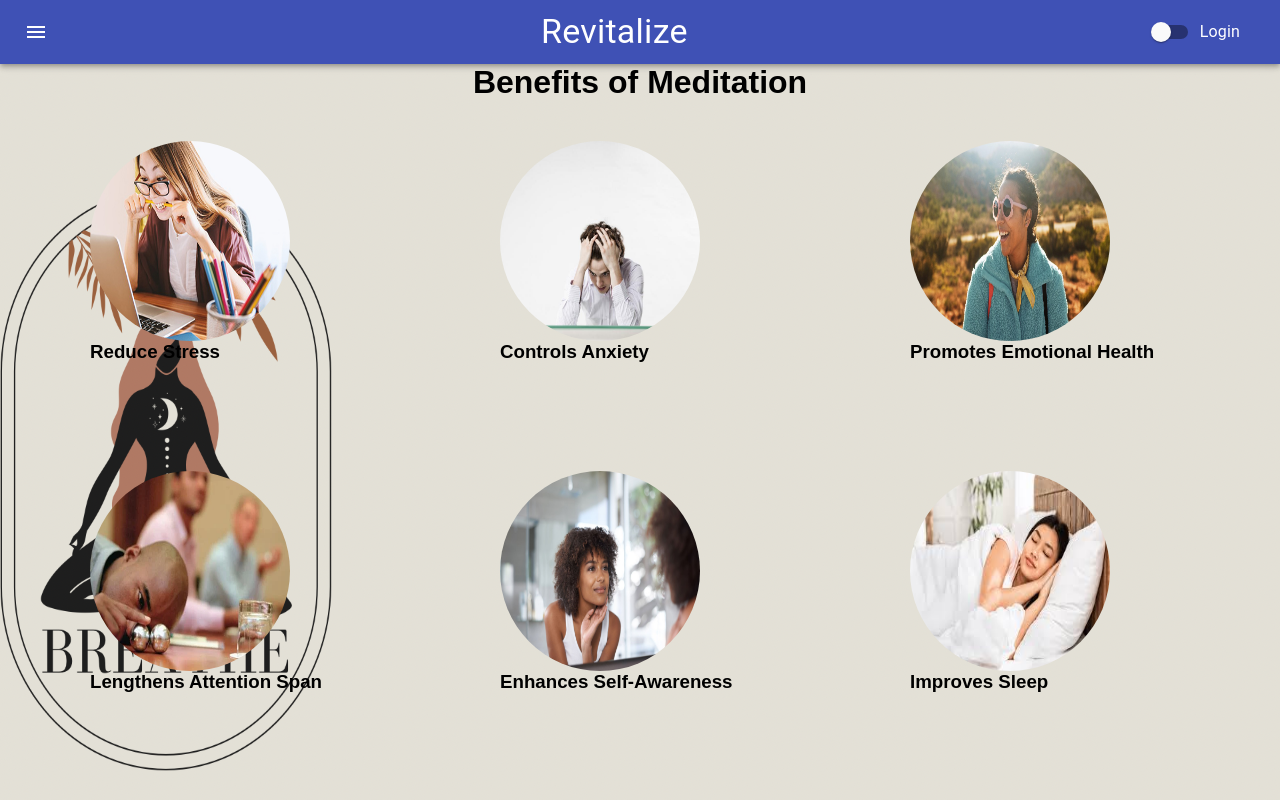
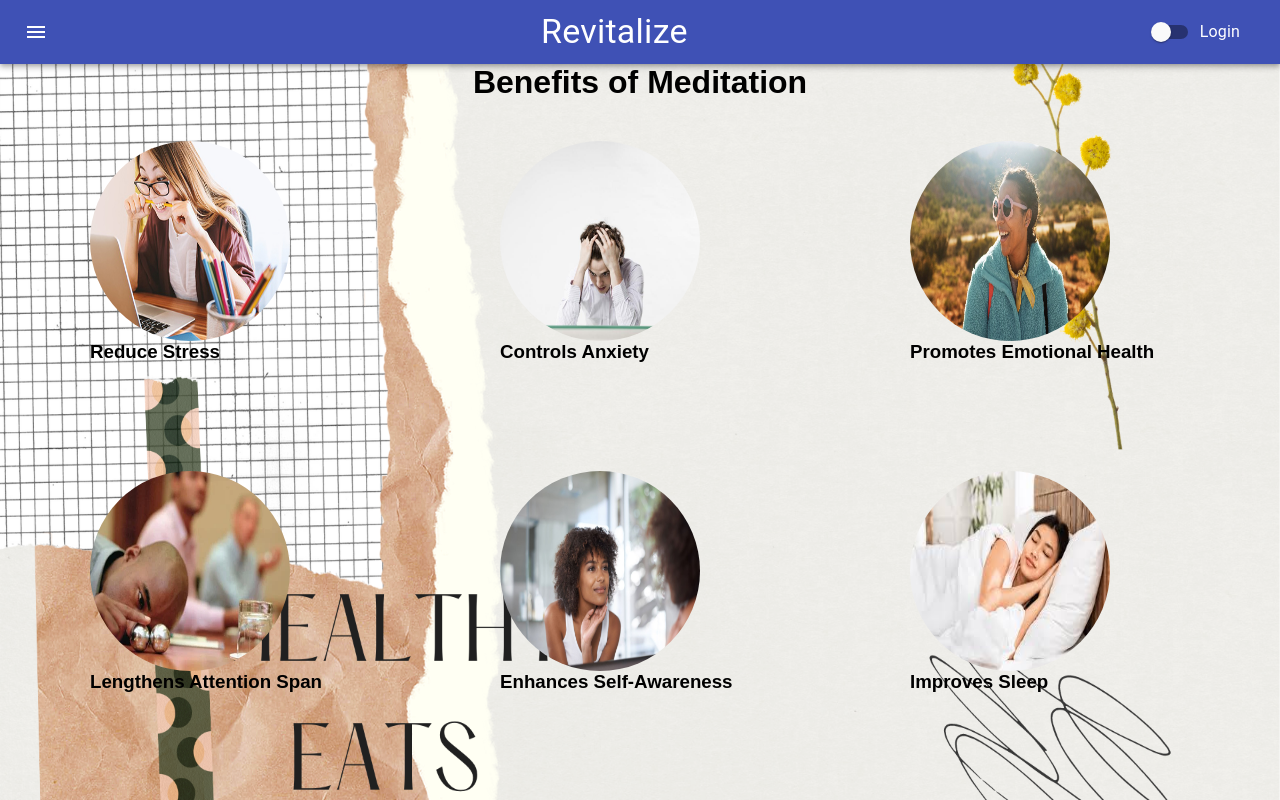
Before and after one commit to Latinobull/Revitalize, a React (Create React App) app in the folder client/: page /meditation in a window 1280 px wide. Shown: the top 800 px of the page. Built offline with nearby package versions, Linux system fonts and the light colour scheme; no server answers.

Commit message:
removing background

```diff
--- a/client/src/component/Meditation/style.css
+++ b/client/src/component/Meditation/style.css
@@ -5,7 +5,6 @@
  }
 
  body{
-    background-image: url("../../assets/images/breathe.PNG") !important;
     background-attachment:fixed;
     background-position: center;
     background-size: 100%;
```
